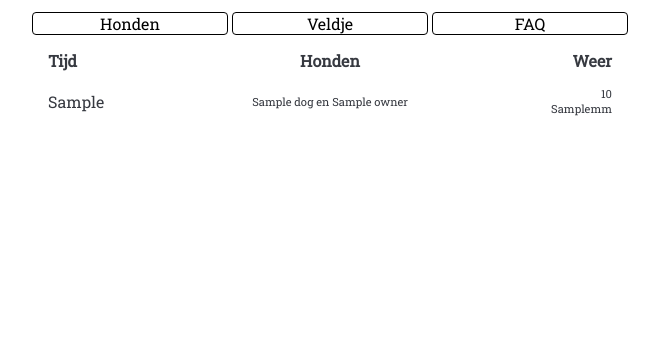
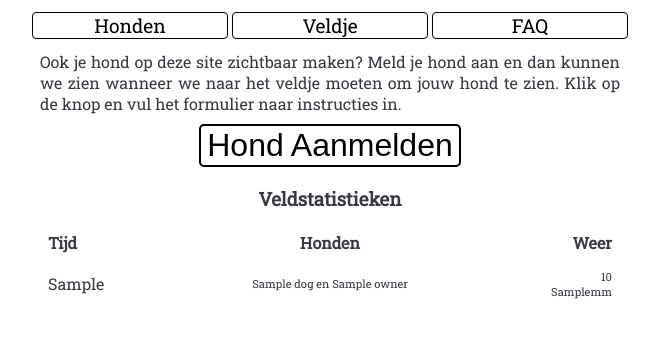
Before and after one commit to fliepeltje/het-veldje, a FastAPI app: template templates/landing.html in a window 1280 px wide. Shown: the top 338 px of the page, without its empty margins (310-969 px from the left). Run offline with FastAPI, Linux system fonts and the light colour scheme; the template is opened without the code that fills it: most values are stand-ins (such as "Sample title", 1, 10 or a date in 2020); some libraries are stand-ins or nearby versions.

Commit message:
Add registration link

```diff
--- a/hetveldje/contexts.py
+++ b/hetveldje/contexts.py
@@ -4,6 +4,7 @@ from hetveldje.services.baserow import Dog
 from hetveldje.services.weather import Forecast
 from hetveldje.types import DayName, Gender
 from hetveldje.utils import current_dt, get_day_name, get_dog_age
+from hetveldje import constants as const
 
 
 @dataclass
@@ -76,6 +77,7 @@ class LandingCtx:
     """Renders to landing.html"""
 
     hour_stats: list[HourStatCtx]
+    register_link: str = const.BASEROW_FORM_URL
 
     @classmethod
     def construct(cls, dogs: list[Dog], forecasts: list[Forecast]) -> "LandingCtx":
--- a/sass/_landing.sass
+++ b/sass/_landing.sass
@@ -1,4 +1,6 @@
 #status-table
+    h3
+        text-align: center
     table
         width: 95%
         margin: auto
@@ -23,3 +25,19 @@
                 list-style: none
                 font-size: 0.7em
                 padding: 0
+
+#register
+    p
+        text-align: justify
+        margin: 10px
+
+    form
+        input
+            display: block
+            margin-left: auto
+            margin-right: auto
+            font-size: 2em
+            background-color: white
+            border: 2px solid black
+            border-radius: 5px
+            cursor: pointer
--- a/sass/_nav.sass
+++ b/sass/_nav.sass
@@ -8,6 +8,7 @@ nav
             border-radius: 4px
             margin: 2px
             cursor: pointer
+            font-size: 1.2em
 
             a
                 text-decoration: none
--- a/static/css/style.css
+++ b/static/css/style.css
@@ -147,6 +147,9 @@ h1, h2, h3, h4, h5, h6 {
   padding-bottom: 0.5em;
 }
 
+#status-table h3 {
+  text-align: center;
+}
 #status-table table {
   width: 95%;
   margin: auto;
@@ -175,6 +178,21 @@ h1, h2, h3, h4, h5, h6 {
   padding: 0;
 }
 
+#register p {
+  text-align: justify;
+  margin: 10px;
+}
+#register form input {
+  display: block;
+  margin-left: auto;
+  margin-right: auto;
+  font-size: 2em;
+  background-color: white;
+  border: 2px solid black;
+  border-radius: 5px;
+  cursor: pointer;
+}
+
 nav ol li {
   display: inline;
   text-align: center;
@@ -182,6 +200,7 @@ nav ol li {
   border-radius: 4px;
   margin: 2px;
   cursor: pointer;
+  font-size: 1.2em;
 }
 nav ol li a {
   text-decoration: none;
--- a/templates/landing.html
+++ b/templates/landing.html
@@ -1,6 +1,16 @@
 {% extends 'base.html' %}
 {% block main_content %}
+<section id="register">
+    <p>
+        Ook je hond op deze site zichtbaar maken? Meld je hond aan en dan kunnen we zien wanneer
+        we naar het veldje moeten om jouw hond te zien. Klik op de knop en vul het formulier naar instructies in.
+    </p>
+    <form action="{{ctx.register_link}}">
+        <input type="submit" value="Hond Aanmelden" />
+    </form>
+</section>
 <section id="status-table">
+    <h3>Veldstatistieken</h3>
     <table>
         <thead>
             <tr>
```
Also changed, not shown: 1 other file.
